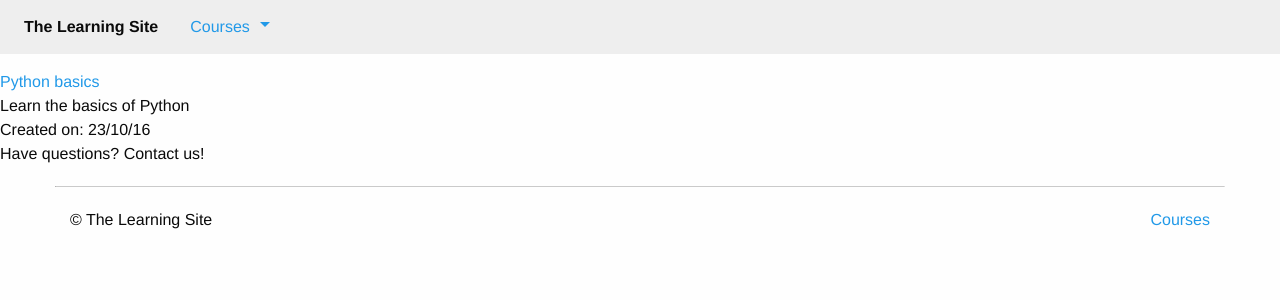
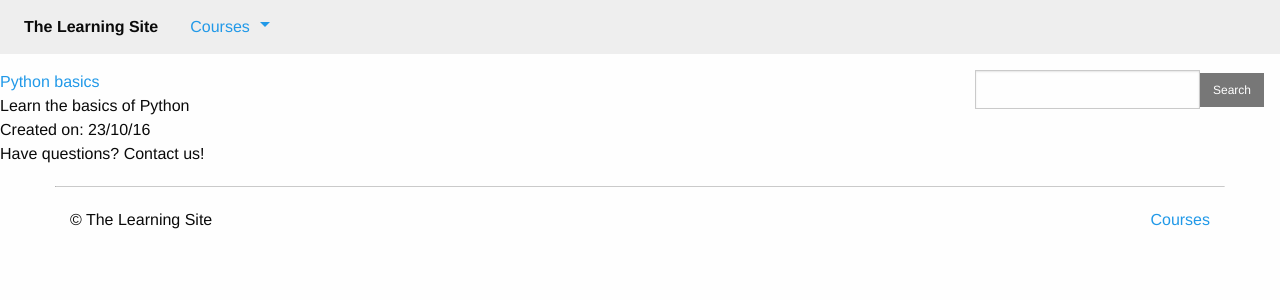
Before and after one commit to rgerhardt/Treehouse_Python_Track, a Django app: page /courses/ in a window 1280 px wide. Shown: the top 300 px of the page. Run offline with Django 3.2, Linux system fonts and the light colour scheme; data comes from the database, SQL or seed files in the repository.

Commit message:
Add course search to top bar

```diff
--- a/learning_site2/courses/urls.py
+++ b/learning_site2/courses/urls.py
@@ -1,4 +1,5 @@
 from django.conf.urls import url
+
 
 from . import views
 
@@ -12,5 +13,7 @@ urlpatterns = [
         views.create_question, name='create_question'),
     url(r'(?P<question_pk>\d+)/create_answer/$',
         views.answer_form, name='create_answer'),
+    url(r'by/(?P<teacher>[-\w]+)/$', views.courses_by_teacher, name='by_teacher'),
+    url(r'search/$', views.search, name='search'),
     url(r'(?P<pk>\d+)/$', views.course_detail, name='detail'),
 ]
--- a/learning_site2/courses/views.py
+++ b/learning_site2/courses/views.py
@@ -160,3 +160,14 @@ def answer_form(request, question_pk):
         'question': question,
         'formset': formset
     })
+
+
+def courses_by_teacher(request, teacher):
+    courses = models.Course.objects.filter(teacher__username=teacher)
+    return render(request, 'courses/course_list.html', {'courses': courses})
+
+
+def search(request):
+    term = request.GET.get('q')
+    courses = models.Course.objects.filter(title__icontains=term)
+    return render(request, 'courses/course_list.html', {'courses': courses})
--- a/learning_site2/templates/layout.html
+++ b/learning_site2/templates/layout.html
@@ -27,6 +27,14 @@
                 </ul>
             </section>
         </nav>
+        <section class="top-bar-right">
+            <form action="{% url 'courses:search' %}" method="GET">
+                <ul class="menu">
+                    <li><input type="search" name="q"></li>
+                    <li><button type="button" class="secondary small button">Search</button></li>
+                </ul>
+            </form>
+        </section>
         {%  if messages %}
             <div class="row">
                 <div class="small-6 small-centered columns">
```
